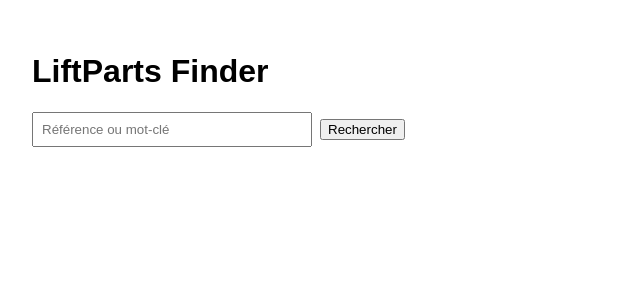
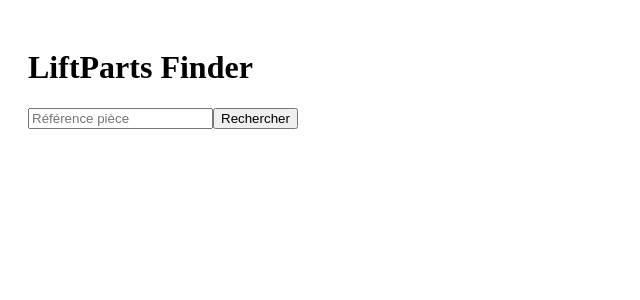
Before and after one commit to Zied-LPF/liftparts-finder, a Next.js app: page / in a window 1280 px wide. Shown: the top 300 px of the page, without its empty margins (0-640 px from the left). Built offline with nearby package versions, Linux system fonts and the light colour scheme.

Commit message:
Add supplier search links with reference

```diff
--- a/lib/suppliers.ts
+++ b/lib/suppliers.ts
@@ -24,12 +24,6 @@ export const SUPPLIERS: Supplier[] = [
     priority: 30,
     active: true,
   },
-  {
-    name: "LiftMaterial",
-    baseUrl: "https://www.liftmaterial.com",
-    priority: 20,
-    active: false,
-  },
 ];
 
 export function getRankedSuppliers(): Supplier[] {
@@ -37,3 +31,13 @@ export function getRankedSuppliers(): Supplier[] {
     .filter((s) => s.active)
     .sort((a, b) => b.priority - a.priority);
 }
+
+/**
+ * Génère une URL fournisseur avec recherche pré-remplie
+ */
+export function buildSupplierSearchUrl(
+  supplier: Supplier,
+  reference: string
+): string {
+  return `${supplier.baseUrl}?search=${encodeURIComponent(reference)}`;
+}
--- a/pages/api/search.ts
+++ b/pages/api/search.ts
@@ -1,6 +1,6 @@
 import type { NextApiRequest, NextApiResponse } from "next";
 import { createClient } from "@supabase/supabase-js";
-import { getRankedSuppliers } from "../../lib/suppliers";
+import { getRankedSuppliers, buildSupplierSearchUrl } from "../../lib/suppliers";
 
 const supabase = createClient(
   process.env.NEXT_PUBLIC_SUPABASE_URL!,
@@ -15,18 +15,16 @@ export default async function handler(
     return res.status(405).json({ error: "Method not allowed" });
   }
 
-  const query = req.query.q;
+  const query = req.query.q as string;
 
-  if (!query || typeof query !== "string") {
+  if (!query) {
     return res.status(400).json({ error: "Missing query parameter" });
   }
 
   const { data, error } = await supabase
     .from("parts")
     .select("*")
-    .or(
-      `reference.ilike.%${query}%,name.ilike.%${query}%,brand.ilike.%${query}%`
-    );
+    .ilike("reference", `%${query}%`);
 
   if (error) {
     console.error("Supabase error:", error);
@@ -37,7 +35,10 @@ export default async function handler(
 
   const enrichedData = (data ?? []).map((part) => ({
     ...part,
-    suppliers,
+    supplierLinks: suppliers.map((supplier) => ({
+      name: supplier.name,
+      url: buildSupplierSearchUrl(supplier, part.reference),
+    })),
   }));
 
   return res.status(200).json(enrichedData);
--- a/pages/index.tsx
+++ b/pages/index.tsx
@@ -1,83 +1,43 @@
 import { useState } from "react";
-
-type Supplier = {
-  name: string;
-  baseUrl: string;
-};
-
-type Part = {
-  id: string;
-  name: string;
-  reference: string;
-  brand: string | null;
-  suppliers?: Supplier[];
-};
 
 export default function Home() {
   const [query, setQuery] = useState("");
-  const [results, setResults] = useState<Part[]>([]);
-  const [loading, setLoading] = useState(false);
-  const [error, setError] = useState<string | null>(null);
+  const [results, setResults] = useState<any[]>([]);
 
   const search = async () => {
-    if (!query.trim()) return;
-
-    setLoading(true);
-    setError(null);
-
-    try {
-      const res = await fetch(`/api/search?q=${encodeURIComponent(query)}`);
+    const res = await fetch(`/api/search?q=${query}`);
     const data = await res.json();
-
-      if (!res.ok) {
-        throw new Error(data.error || "Erreur inconnue");
-      }
-
     setResults(data);
-    } catch (err: any) {
-      setError(err.message);
-    } finally {
-      setLoading(false);
-    }
   };
 
   return (
-    <main style={{ padding: 24, fontFamily: "Arial, sans-serif" }}>
+    <main style={{ padding: 20 }}>
       <h1>LiftParts Finder</h1>
 
-      <div style={{ marginBottom: 16 }}>
       <input
-          type="text"
-          placeholder="Référence ou mot-clé"
         value={query}
         onChange={(e) => setQuery(e.target.value)}
-          onKeyDown={(e) => e.key === "Enter" && search()}
-          style={{ padding: 8, width: 260, marginRight: 8 }}
+        placeholder="Référence pièce"
       />
-        <button onClick={search} disabled={loading}>
-          {loading ? "Recherche..." : "Rechercher"}
-        </button>
-      </div>
+      <button onClick={search}>Rechercher</button>
 
-      {error && <p style={{ color: "red" }}>{error}</p>}
-
-      {results.length > 0 && (
       <ul>
         {results.map((part) => (
-            <li key={part.id} style={{ marginBottom: 16 }}>
+          <li key={part.id}>
             <strong>{part.name}</strong>
             <br />
             Référence : {part.reference}
             <br />
-              Marque : {part.brand ?? "—"}
-              {part.suppliers && (
+            Marque : {part.brand}
+
+            {part.supplierLinks?.length > 0 && (
               <>
                 <br />
-                  Fournisseurs :
+                <strong>Fournisseurs :</strong>
                 <ul>
-                    {part.suppliers.map((s) => (
+                  {part.supplierLinks.map((s: any) => (
                     <li key={s.name}>
-                        <a href={s.baseUrl} target="_blank">
+                      <a href={s.url} target="_blank" rel="noopener noreferrer">
                         {s.name}
                       </a>
                     </li>
@@ -88,11 +48,6 @@ export default function Home() {
           </li>
         ))}
       </ul>
-      )}
-
-      {!loading && results.length === 0 && query && (
-        <p>Aucun résultat trouvé.</p>
-      )}
     </main>
   );
 }
```
Lines whose indentation alone changed are shown as unchanged.
